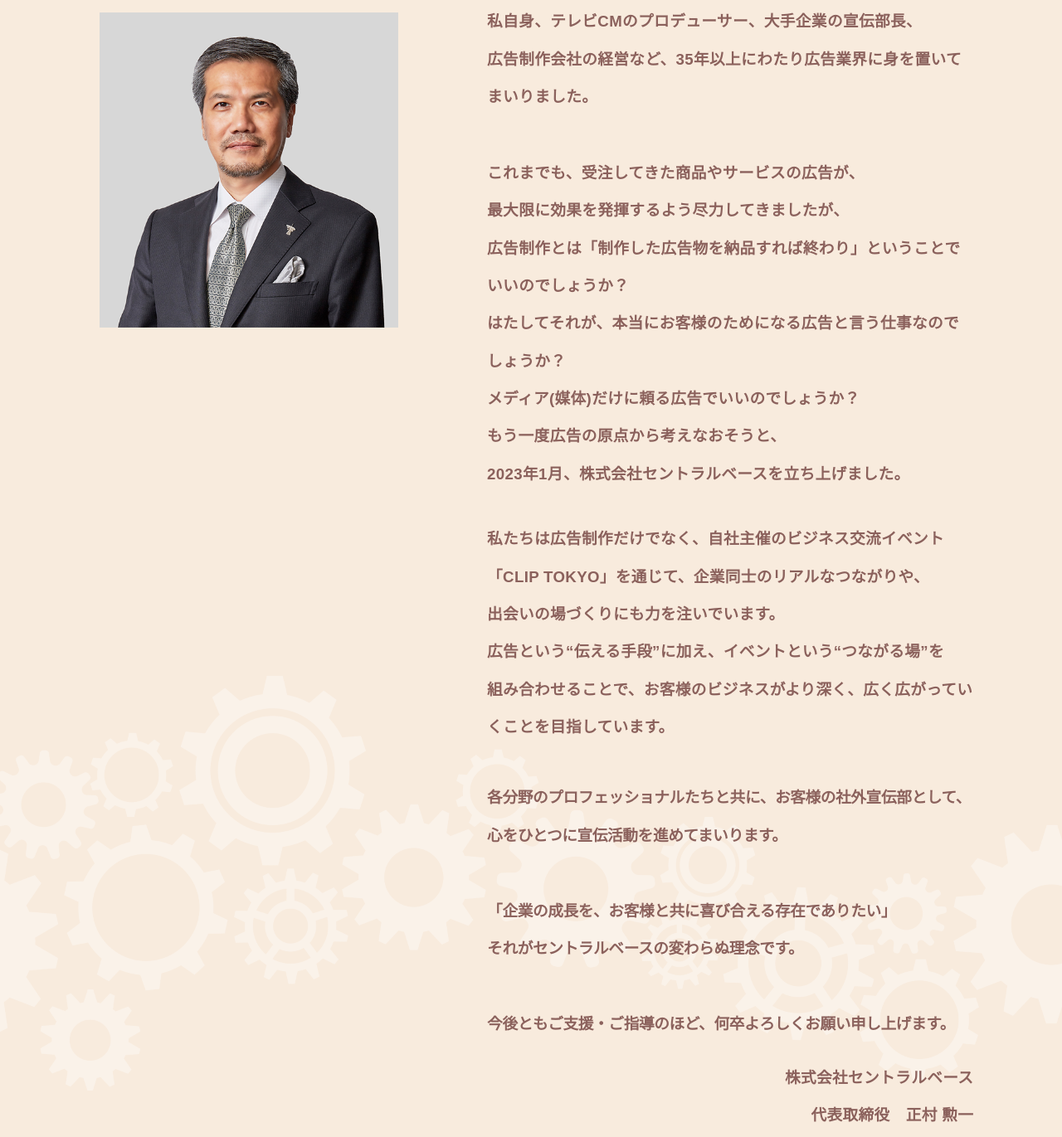
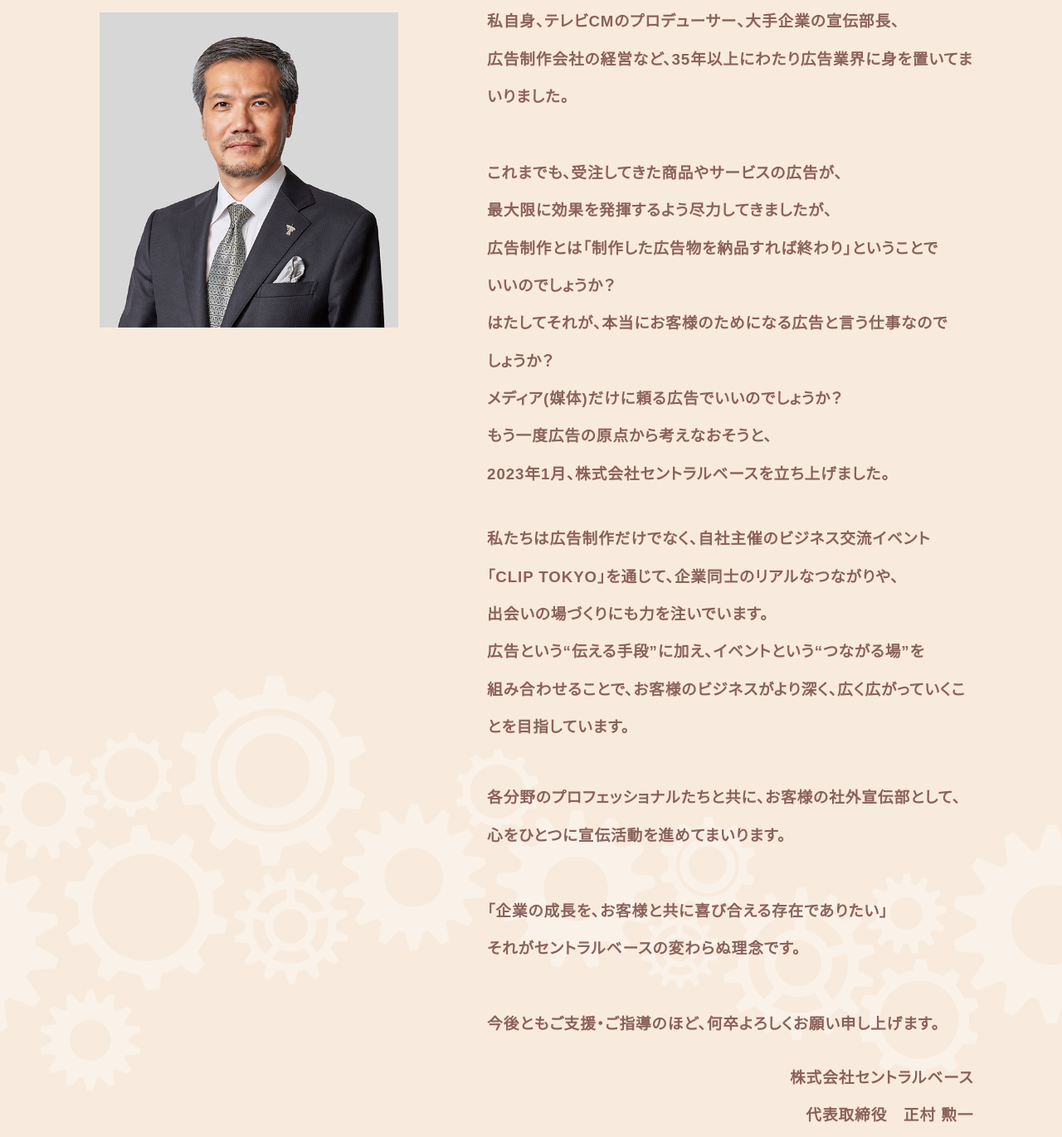
Before and after one commit to dinnerdaichi/centralbase_LP, a website: page index.html in a window 1280 px wide. Shown: the part 2576-3947 px from the top of the page at 83% size. Drawn offline with nearby package versions, Linux system fonts and the light colour scheme.

Commit message:
カーニング

```diff
--- a/assets/js/script.js
+++ b/assets/js/script.js
@@ -1,7 +1,7 @@
 gsap.matchMedia().add("(min-width: 768px)", () => {
   ScrollTrigger.create({
     trigger: ".mv__flex-left-inner", // ← 内側をpin
-    start: "top 125",
+    start: "top 115",
     endTrigger: ".intro__content",
     end: "top 100",
     pin: true,
--- a/assets/sass/object/project/_main.scss
+++ b/assets/sass/object/project/_main.scss
@@ -482,21 +482,22 @@ img {
     color: var(--color-text-brown);
     margin: 0;
     margin-top: rclamp(70);
-    letter-spacing: 0.02em;
+    letter-spacing: 0.05em;
     color: #8b615c;
+    font-feature-settings: "palt";
 
     &:first-child {
       margin-top: 0;
     }
 
     &:nth-child(3) {
-      letter-spacing: 0.018em;
+      // letter-spacing: 0.018em;
       margin-top: rclamp(50);
 
     }
 
     &:nth-child(4) {
-      letter-spacing: -0.02em;
+      // letter-spacing: -0.02em;
       margin-top: rclamp(60);
 
     }
--- a/index.html
+++ b/index.html
@@ -130,15 +130,15 @@
                 <p class="greeting__text">私自身、テレビCMのプロデューサー、大手企業の宣伝部長、<br>広告制作会社の経営など、35年以上にわたり広告業界に身を置いてまいりました。</p>
                 <p class="greeting__text">これまでも、受注してきた商品やサービスの広告が、<br>
                   最大限に効果を発揮するよう尽力してきましたが、<br>
-                  広告制作とは「制作した広告物を納品すれば終わり」ということでいいのでしょうか？<br>
-                  はたしてそれが、本当にお客様のためになる広告と言う仕事なのでしょうか？<br>メディア(媒体)だけに頼る広告でいいのでしょうか？<br>
+                  広告制作とは「制作した広告物を納品すれば終わり」ということで<br>いいのでしょうか？<br>
+                  はたしてそれが、本当にお客様のためになる広告と言う仕事なので<br>しょうか？<br>メディア(媒体)だけに頼る広告でいいのでしょうか？<br>
                   もう一度広告の原点から考えなおそうと、<br>
                   2023年1月、株式会社セントラルベースを立ち上げました。</p>
                 <p class="greeting__text">私たちは広告制作だけでなく、自社主催のビジネス交流イベント<br>
                   「CLIP TOKYO」を通じて、企業同士のリアルなつながりや、<br>
                   出会いの場づくりにも力を注いでいます。<br>
                   広告という“伝える手段”に加え、イベントという“つながる場”を<br>組み合わせることで、お客様のビジネスがより深く、広く広がっていくことを目指しています。</p>
-                <p class="greeting__text">各分野のプロフェッショナルたちと共に、お客様の社外宣伝部として、心をひとつに宣伝活動を進めてまいります。<br><br>「企業の成長を、お客様と共に喜び合える存在でありたい」<br>それがセントラルベースの変わらぬ理念です。<br><br>今後ともご支援・ご指導のほど、何卒よろしくお願い申し上げます。</p>
+                <p class="greeting__text">各分野のプロフェッショナルたちと共に、お客様の社外宣伝部として、<br>心をひとつに宣伝活動を進めてまいります。<br><br>「企業の成長を、お客様と共に喜び合える存在でありたい」<br>それがセントラルベースの変わらぬ理念です。<br><br>今後ともご支援・ご指導のほど、何卒よろしくお願い申し上げます。</p>
                 <p class="greeting__text">株式会社セントラルベース<br>代表取締役　正村 勲一
                 </p>
 
```
Also changed, not shown: assets/css/style.css.
